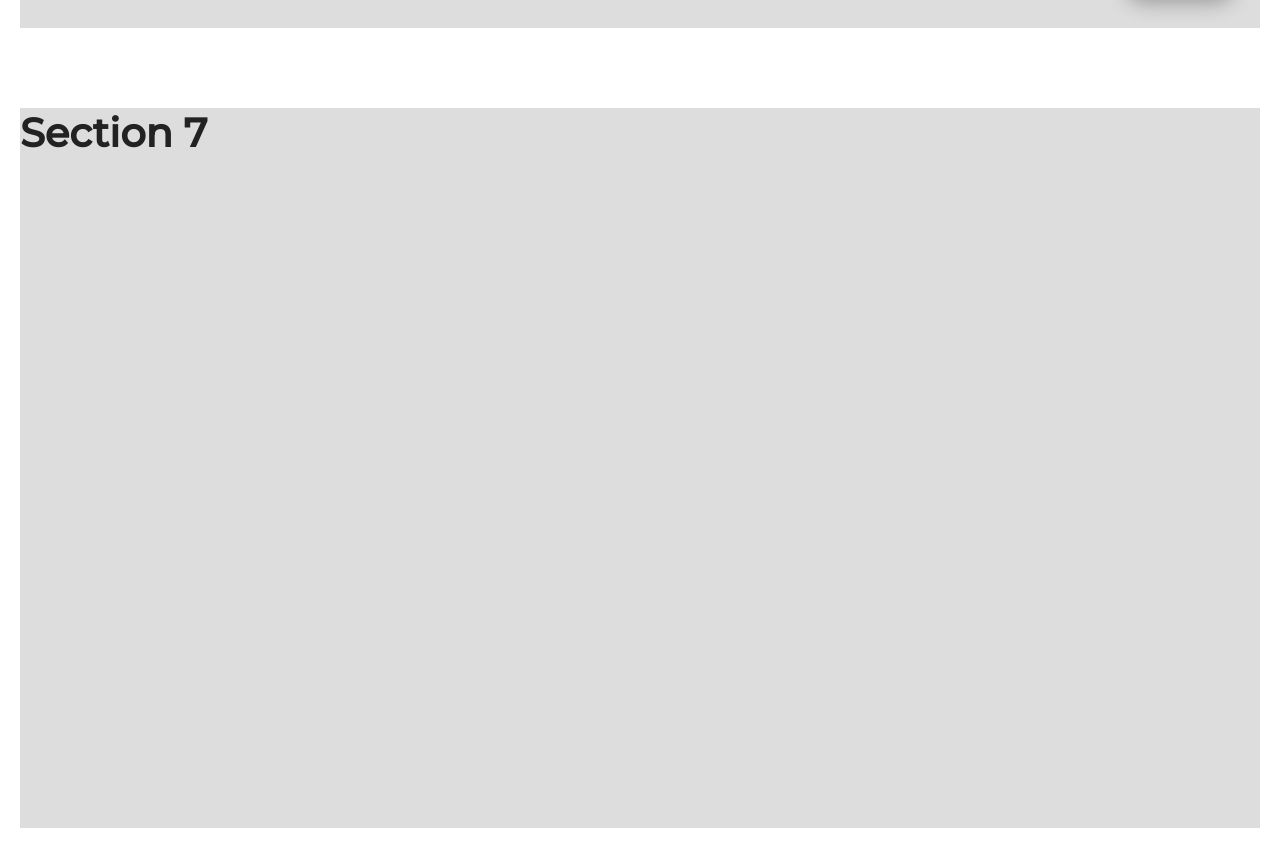
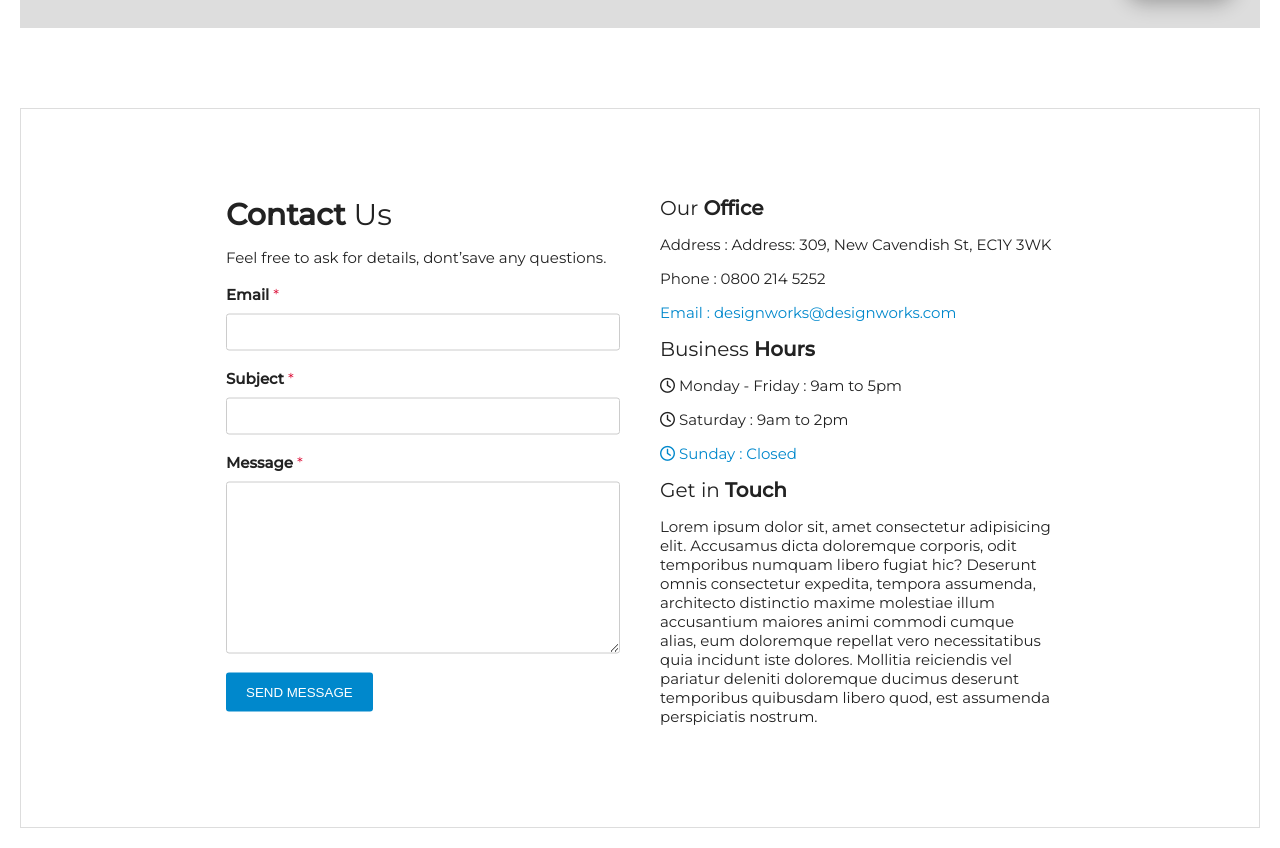
Before and after one commit to ParkDajeong/inflearn-responsive_web, a plain HTML site: page index.html in a window 1280 px wide. Shown: the part 752-1600 px from the top of the page. Drawn offline with nearby package versions, Linux system fonts and the light colour scheme.

Commit message:
section contact PC 레이아웃 구현

```diff
--- a/css/style.css
+++ b/css/style.css
@@ -21,6 +21,12 @@ ul {
 
 a {
   text-decoration: none;
+}
+
+button {
+  border: none;
+  outline: none;
+  cursor: pointer;
 }
 
 /* Default CSS */
@@ -235,6 +241,91 @@ body {
   margin-top: 8px;
 }
 
+/* Contact */
+.contact__inner {
+  background-color: #fff;
+  height: 100%;
+  border: 1px solid #ddd;
+}
+
+.contact__feature {
+  position: absolute;
+  top: 50%;
+  left: 50%;
+  display: flex;
+  width: 70%;
+  transform: translate(-50%, -50%);
+}
+
+.conatct__feature-item {
+  width: 50%;
+  padding: 20px;
+}
+
+.contact__title {
+  font-size: 30px;
+  font-weight: normal;
+}
+
+.contact-form__title {
+  display: block;
+  font-weight: bold;
+  margin: 18px 0 10px;
+}
+
+.contact-form__title span {
+  color: crimson;
+  font-weight: normal;
+}
+
+.contact-form__input {
+  width: 100%;
+  padding: 10px;
+  border: 1px solid #ccc;
+  border-radius: 3px;
+  outline: none;
+  transition: 0.5s;
+}
+
+.contact-form__input:hover {
+  border: 1px solid #0088cc;
+  box-shadow: 0 0 8px rgba(0, 136, 204, 0.5);
+}
+
+.contact-form__input:focus {
+  background-color: #eee;
+}
+
+.contact__btn-send {
+  background-color: #0088cc;
+  padding: 12px 20px;
+  margin-top: 15px;
+  color: #fff;
+  border-radius: 3px;
+  text-transform: uppercase;
+  transition: 0.5s;
+}
+
+.contact__btn-send:hover {
+  background-color: #000;
+}
+
+.contact__info-item {
+  margin-bottom: 10px;
+}
+
+.contact__info .contact__title {
+  font-size: 20px;
+}
+
+.contact__text {
+  margin: 15px 0;
+}
+
+.contact__text:last-child:not(.last) {
+  color: #0088cc;
+}
+
 /* Header */
 .header {
   position: fixed;
--- a/css/velocity/velocity.css
+++ b/css/velocity/velocity.css
@@ -195,7 +195,7 @@ Main Components
   overflow: hidden;
   text-indent: 100%;
   white-space: nowrap;
-  background: url(./cd-icon-arrow.svg) no-repeat center center;
+  background: url(../../js/velocity/cd-icon-arrow.svg) no-repeat center center;
 }
 .cd-vertical-nav a.cd-prev {
   -webkit-transform: rotate(180deg);
--- a/index.html
+++ b/index.html
@@ -169,7 +169,68 @@
     <section id="contact" class="cd-section">
       <div>
         <div class="content">
-          <h2>Section 7</h2>
+          <div class="contact__inner">
+            <div class="contact__feature">
+              <div class="contact__form conatct__feature-item">
+                <h3 class="contact__title">
+                  <b>Contact</b> Us
+                </h3>
+                <p class="contact__sub-text">
+                  Feel free to ask for details, dont’save any questions.
+                </p>
+                <form class="contact-form" action="">
+                  <label class="contact-form__title">
+                    Email <span>*</span>
+                  </label>
+                  <input type="email" class="contact-form__input">
+                  <label class="contact-form__title">
+                    Subject <span>*</span>
+                  </label>
+                  <input type="text" class="contact-form__input">
+                  <label class="contact-form__title">
+                    Message <span>*</span>
+                  </label>
+                  <textarea cols="30" rows="10" class="contact-form__input"></textarea>
+                  <button class="contact__btn-send">send message</button>
+                </form>
+              </div>
+              <div class="contact__info conatct__feature-item">
+                <div class="contact__info-item">
+                  <h4 class="contact__title">
+                    Our <b>Office</b>
+                  </h4>
+                  <p class="contact__text">Address : Address: 309, New Cavendish St, EC1Y 3WK</p>
+                  <p class="contact__text">Phone : 0800 214 5252</p>
+                  <p class="contact__text">Email : designworks@designworks.com</p>
+                </div>
+                <div class="contact__info-item">
+                  <h4 class="contact__title">
+                    Business <b>Hours</b>
+                  </h4>
+                  <p class="contact__text">
+                    <i class="far fa-clock"></i>
+                    Monday - Friday : 9am to 5pm
+                  </p>
+                  <p class="contact__text">
+                    <i class="far fa-clock"></i>
+                    Saturday : 9am to 2pm
+                  </p>
+                  <p class="contact__text">
+                    <i class="far fa-clock"></i>
+                    Sunday : Closed
+                  </p>
+                </div>
+                <div class="contact__info-item">
+                  <h4 class="contact__title">
+                    Get in <b>Touch</b>
+                  </h4>
+                  <p class="contact__text last">
+                    Lorem ipsum dolor sit, amet consectetur adipisicing elit. Accusamus dicta doloremque corporis, odit temporibus numquam libero fugiat hic? Deserunt omnis consectetur expedita, tempora assumenda, architecto distinctio maxime molestiae illum accusantium maiores animi commodi cumque alias, eum doloremque repellat vero necessitatibus quia incidunt iste dolores. Mollitia reiciendis vel pariatur deleniti doloremque ducimus deserunt temporibus quibusdam libero quod, est assumenda perspiciatis nostrum.
+                  </p>
+                </div>
+              </div>
+            </div>
+          </div>
         </div>
       </div>
     </section>
```
